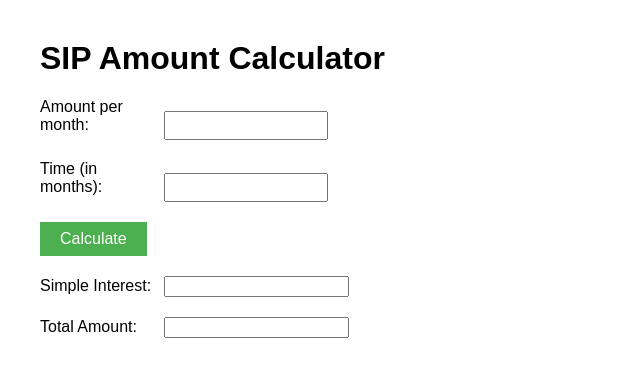
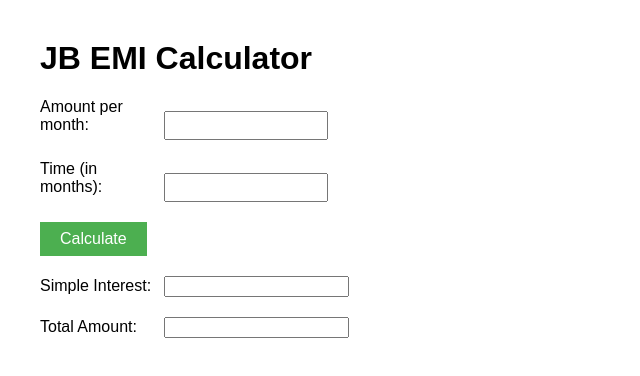
Before and after one commit to lakshaysoni1111/JB_SIP, a plain HTML site: page calc.html in a window 1280 px wide. Shown: the whole page, without its empty margins (0-640 px from the left). Drawn offline with Linux system fonts and the light colour scheme.

Commit message:
Update calc.html

```diff
--- a/calc.html
+++ b/calc.html
@@ -1,7 +1,7 @@
 <!DOCTYPE html>
 <html>
 <head>
-    <title>SIP Amount Calculator</title>
+    <title>JB EMI Calculator</title>
     <style>
         body {
             font-family: Arial, sans-serif;
@@ -37,7 +37,7 @@
     </style>
 </head>
 <body>
-    <h1>SIP Amount Calculator</h1>
+    <h1>JB EMI Calculator</h1>
     <form id="interestCalculatorForm">
         <div class="form-group">
             <label for="principal">Amount per month:</label>
```
